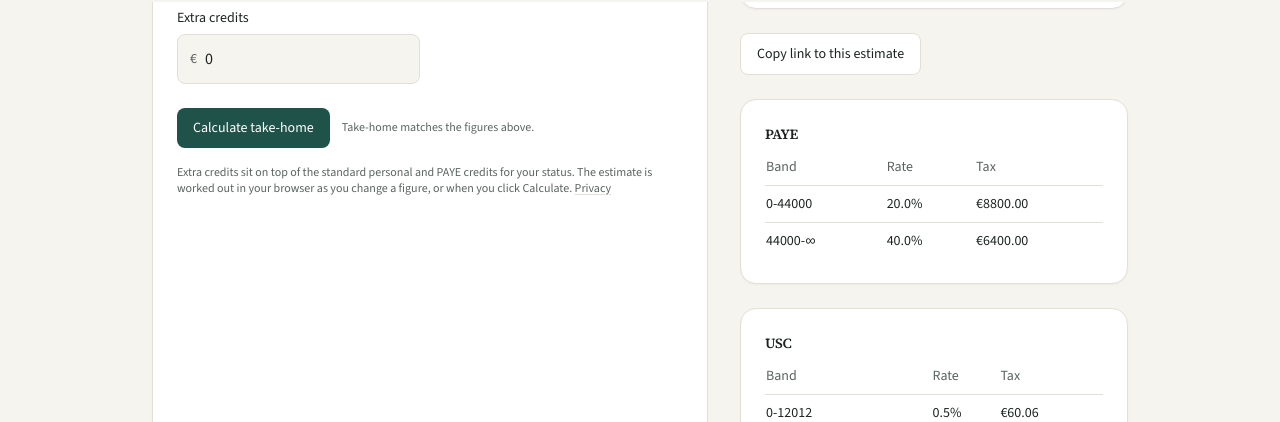
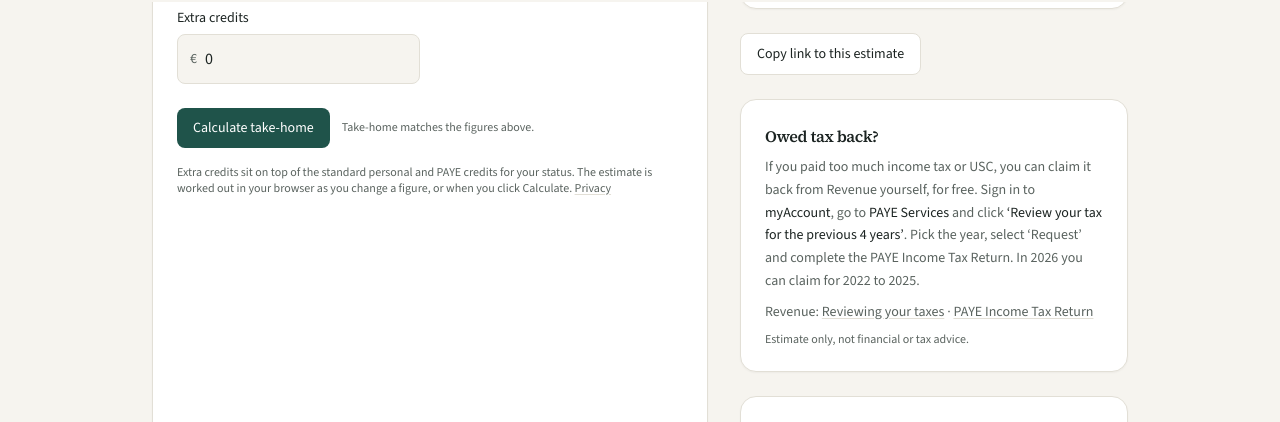
Before and after one commit to alexcanchaya-dotcom/myirishtax, a Next.js app: page / in a window 1280 px wide. Shown: the part 798-1220 px from the top of the page. Built offline with nearby package versions, Linux system fonts and the light colour scheme; no server answers.

Commit message:
'Owed tax back?' block under the take-home result: free Revenue myAccount route, reusable component

```diff
--- a/app/HomeClient.tsx
+++ b/app/HomeClient.tsx
@@ -8,6 +8,7 @@ import { TaxSummaryCard } from '../components/TaxSummaryCard';
 import { buildSummaryRows } from '../lib/summaryRows';
 import { CopyEstimateLink } from '../components/CopyEstimateLink';
 import { fromSearch, toSearch, type HomeUrlState } from '../lib/homeUrlState';
+import { OwedTaxBack } from '../components/OwedTaxBack';
 import { ComparisonView } from '../components/ComparisonView';
 import { TaxBreakdown, calculateNetIncome, compareScenarios } from '../lib/taxEngine';
 import { formatTaxYearLabel, getDefaultTaxYear, listSupportedYears } from '../lib/config/taxYearConfig';
@@ -249,6 +250,7 @@ export default function HomePage() {
         <div id="take-home-result" className="space-y-6 lg:col-span-5">
           {result && <TaxSummaryCard data={result} isCurrent={isCurrent} taxYear={taxYear} />}
           {result && <CopyEstimateLink />}
+          {result && <OwedTaxBack />}
           {result && (
             <div className="grid gap-6 sm:grid-cols-2 lg:grid-cols-1">
               <BreakdownTable title="PAYE" rows={result.paye} />
--- /dev/null
+++ b/components/OwedTaxBack.tsx
@@ -0,0 +1,37 @@
+import React from 'react';
+
+const REVIEW_YOUR_TAX = 'https://www.revenue.ie/en/online-services/services/myaccount/help-guides/quick-steps-to-complete-an-online-review-of-your-taxes.aspx';
+const PAYE_RETURN = 'https://www.revenue.ie/en/jobs-and-pensions/end-of-year-process/paye-income-tax-return.aspx';
+
+/**
+ * "Owed tax back?" — the free Revenue route to claim overpaid income tax or USC for the last 4 years.
+ * Plain links to revenue.ie only (no affiliate links, no tracking). Reusable on Form 12, small benefit and couples pages.
+ */
+export function OwedTaxBack({ className = '' }: { className?: string }) {
+  const year = new Date().getFullYear();
+  return (
+    <aside aria-labelledby="owed-tax-back-heading" className={`card text-sm leading-relaxed text-ink-muted ${className}`}>
+      <h2 id="owed-tax-back-heading" className="text-base font-semibold text-ink">
+        Owed tax back?
+      </h2>
+      <p className="mt-2">
+        If you paid too much income tax or USC, you can claim it back from Revenue yourself, for free. Sign in to{' '}
+        <strong className="font-medium text-ink">myAccount</strong>, go to{' '}
+        <strong className="font-medium text-ink">PAYE Services</strong> and click{' '}
+        <strong className="font-medium text-ink">‘Review your tax for the previous 4 years’</strong>. Pick the year,
+        select ‘Request’ and complete the PAYE Income Tax Return. In {year} you can claim for {year - 4} to {year - 1}.
+      </p>
+      <p className="mt-2">
+        Revenue:{' '}
+        <a href={REVIEW_YOUR_TAX} className="underline decoration-line underline-offset-2 hover:text-ink" target="_blank" rel="noopener noreferrer">
+          Reviewing your taxes
+        </a>{' '}
+        ·{' '}
+        <a href={PAYE_RETURN} className="underline decoration-line underline-offset-2 hover:text-ink" target="_blank" rel="noopener noreferrer">
+          PAYE Income Tax Return
+        </a>
+      </p>
+      <p className="mt-2 text-xs">Estimate only, not financial or tax advice.</p>
+    </aside>
+  );
+}
```
Also changed, not shown: 1 other file (tests, documents, lock files or other folders).
